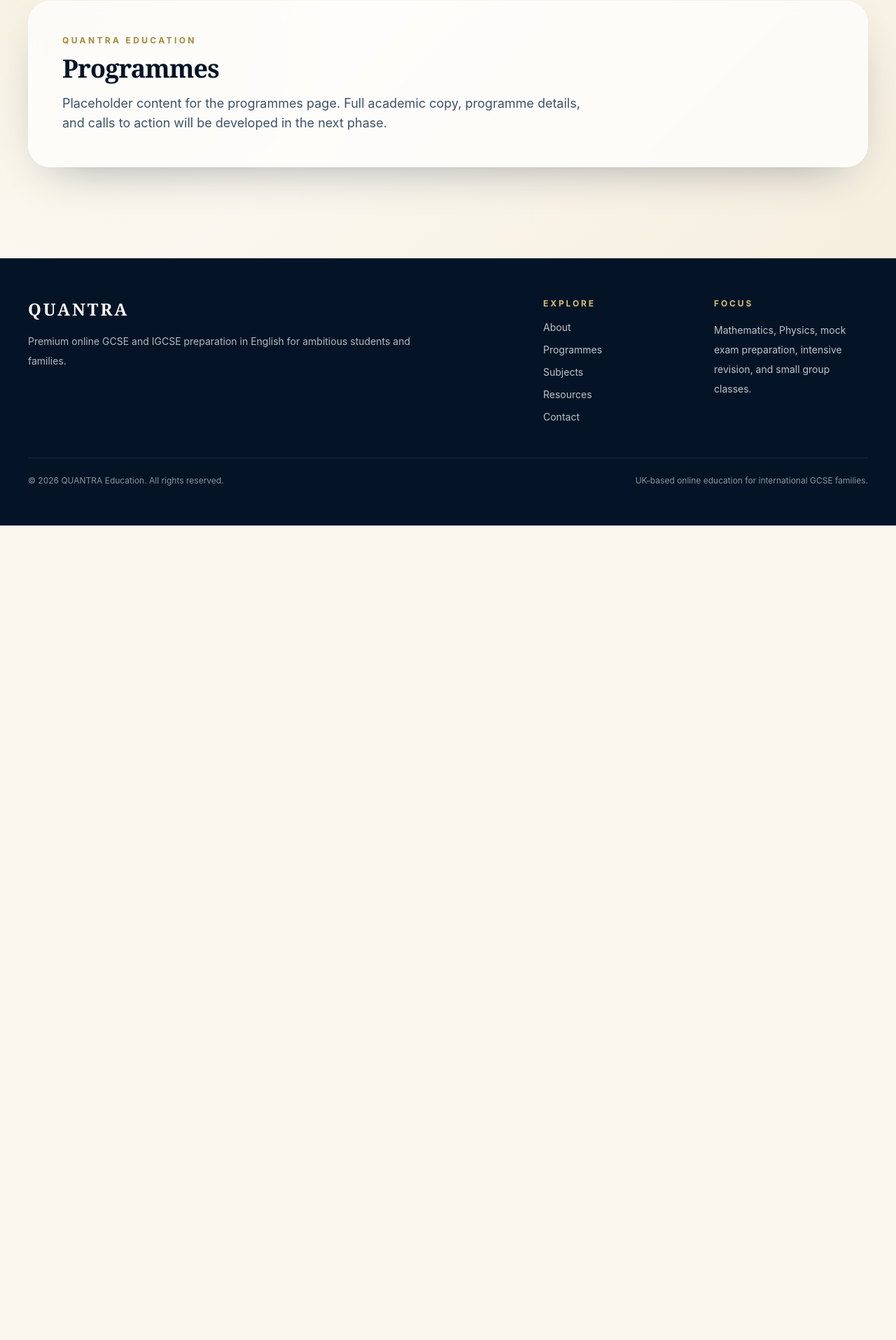
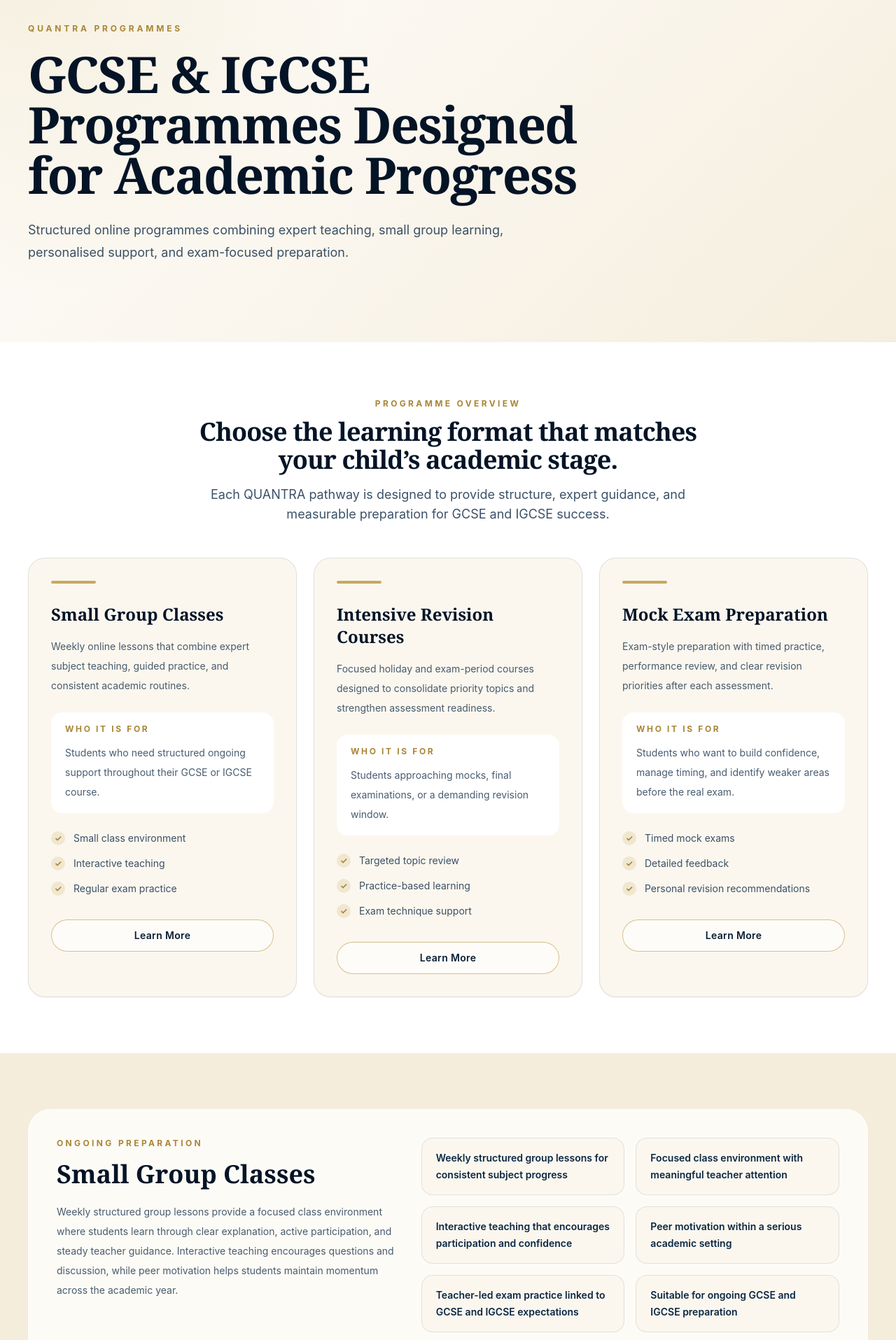
Before and after one commit to muhsinaltintop/quantra, a Next.js app: page /programmes in a window 1280 px wide. Shown: the part 160-2075 px from the top of the page at 70% size. Before the commit the page ends 911 px from the top, so only its background shows below. Built offline with nearby package versions, Linux system fonts and the light colour scheme.

Commit message:
Build programmes page

```diff
--- a/src/app/programmes/page.tsx
+++ b/src/app/programmes/page.tsx
@@ -1,18 +1,192 @@
+import { Button } from "@/components/Button";
 import { Container } from "@/components/Container";
 import { SectionHeading } from "@/components/SectionHeading";
 
+const programmeOverview = [
+  {
+    title: "Small Group Classes",
+    description:
+      "Weekly online lessons that combine expert subject teaching, guided practice, and consistent academic routines.",
+    audience:
+      "Students who need structured ongoing support throughout their GCSE or IGCSE course.",
+    benefits: ["Small class environment", "Interactive teaching", "Regular exam practice"],
+  },
+  {
+    title: "Intensive Revision Courses",
+    description:
+      "Focused holiday and exam-period courses designed to consolidate priority topics and strengthen assessment readiness.",
+    audience:
+      "Students approaching mocks, final examinations, or a demanding revision window.",
+    benefits: ["Targeted topic review", "Practice-based learning", "Exam technique support"],
+  },
+  {
+    title: "Mock Exam Preparation",
+    description:
+      "Exam-style preparation with timed practice, performance review, and clear revision priorities after each assessment.",
+    audience:
+      "Students who want to build confidence, manage timing, and identify weaker areas before the real exam.",
+    benefits: ["Timed mock exams", "Detailed feedback", "Personal revision recommendations"],
+  },
+];
+
+const programmeDetails = [
+  {
+    eyebrow: "Ongoing preparation",
+    title: "Small Group Classes",
+    description:
+      "Weekly structured group lessons provide a focused class environment where students learn through clear explanation, active participation, and steady teacher guidance. Interactive teaching encourages questions and discussion, while peer motivation helps students maintain momentum across the academic year.",
+    points: [
+      "Weekly structured group lessons for consistent subject progress",
+      "Focused class environment with meaningful teacher attention",
+      "Interactive teaching that encourages participation and confidence",
+      "Peer motivation within a serious academic setting",
+      "Teacher-led exam practice linked to GCSE and IGCSE expectations",
+      "Suitable for ongoing GCSE and IGCSE preparation",
+    ],
+  },
+  {
+    eyebrow: "Focused revision",
+    title: "Intensive Revision Courses",
+    description:
+      "Designed for exam periods and school holidays, these courses help students make purposeful use of limited revision time. Lessons focus on high-value topics, careful practice, and exam technique so students can approach assessment windows with greater clarity.",
+    points: [
+      "Designed for exam periods and school holidays",
+      "Focused revision of key topics and common challenge areas",
+      "Practice-based learning to strengthen recall and application",
+      "Exam technique support for clearer, more accurate responses",
+      "Suitable for students who need targeted preparation",
+    ],
+  },
+  {
+    eyebrow: "Exam readiness",
+    title: "Mock Exam Preparation",
+    description:
+      "Mock preparation gives students the experience of working under realistic conditions before high-stakes examinations. Timed papers, careful feedback, and performance review help students understand where marks are gained, where they are lost, and what to revise next.",
+    points: [
+      "Full exam-style practice aligned with GCSE and IGCSE demands",
+      "Timed mock exams to build pace, stamina, and confidence",
+      "Feedback and performance review after completed practice",
+      "Identification of weak areas and recurring mistakes",
+      "Revision recommendations to guide the next stage of study",
+    ],
+  },
+];
+
 export default function ProgrammesPage() {
   return (
-    <section className="academic-pattern min-h-[56vh] py-20">
-      <Container>
-        <div className="rounded-[2rem] border border-white/70 bg-white/70 p-8 shadow-academic backdrop-blur sm:p-12">
+    <>
+      <section className="academic-pattern relative overflow-hidden">
+        <div className="absolute inset-x-0 top-0 h-px bg-gradient-to-r from-transparent via-gold-400/50 to-transparent" />
+        <Container className="py-20 lg:py-28">
+          <div className="max-w-4xl">
+            <p className="mb-5 text-xs font-bold uppercase tracking-[0.32em] text-gold-500">
+              QUANTRA Programmes
+            </p>
+            <h1 className="font-serif text-5xl font-semibold leading-[1.04] tracking-tight text-navy-950 sm:text-6xl lg:text-7xl">
+              GCSE &amp; IGCSE Programmes Designed for Academic Progress
+            </h1>
+            <p className="mt-7 max-w-3xl text-lg leading-8 text-navy-800/80">
+              Structured online programmes combining expert teaching, small group learning, personalised support, and exam-focused preparation.
+            </p>
+          </div>
+        </Container>
+      </section>
+
+      <section className="bg-white py-20">
+        <Container>
           <SectionHeading
-            eyebrow="QUANTRA Education"
-            title="Programmes"
-            description="Placeholder content for the programmes page. Full academic copy, programme details, and calls to action will be developed in the next phase."
+            eyebrow="Programme overview"
+            title="Choose the learning format that matches your child’s academic stage."
+            description="Each QUANTRA pathway is designed to provide structure, expert guidance, and measurable preparation for GCSE and IGCSE success."
+            align="center"
           />
-        </div>
-      </Container>
-    </section>
+          <div className="mt-12 grid gap-6 lg:grid-cols-3">
+            {programmeOverview.map((programme) => (
+              <article key={programme.title} className="flex h-full flex-col rounded-3xl border border-navy-900/10 bg-ivory p-8 shadow-sm transition hover:-translate-y-1 hover:shadow-academic">
+                <div className="mb-7 h-1 w-16 rounded-full bg-gold-400" />
+                <h2 className="font-serif text-2xl font-semibold text-navy-950">{programme.title}</h2>
+                <p className="mt-4 text-sm leading-7 text-navy-800/75">{programme.description}</p>
+                <div className="mt-6 rounded-2xl bg-white px-5 py-4">
+                  <p className="text-xs font-bold uppercase tracking-[0.22em] text-gold-500">Who it is for</p>
+                  <p className="mt-3 text-sm leading-7 text-navy-800/75">{programme.audience}</p>
+                </div>
+                <ul className="mt-6 space-y-3">
+                  {programme.benefits.map((benefit) => (
+                    <li key={benefit} className="flex gap-3 text-sm leading-6 text-navy-800/80">
+                      <span className="mt-0.5 flex h-5 w-5 shrink-0 items-center justify-center rounded-full bg-gold-400/20 text-xs font-bold text-gold-500">✓</span>
+                      {benefit}
+                    </li>
+                  ))}
+                </ul>
+                <Button href="/contact" variant="secondary" className="mt-8 w-full sm:w-auto">
+                  Learn More
+                </Button>
+              </article>
+            ))}
+          </div>
+        </Container>
+      </section>
+
+      <section className="bg-parchment py-20">
+        <Container className="space-y-8">
+          {programmeDetails.map((programme, index) => (
+            <article key={programme.title} className={`grid gap-8 rounded-[2rem] border border-white/70 bg-white/75 p-8 shadow-sm backdrop-blur sm:p-10 lg:grid-cols-[0.9fr_1.1fr] lg:items-start ${index % 2 === 1 ? "lg:[&>*:first-child]:order-2" : ""}`}>
+              <div>
+                <p className="text-xs font-bold uppercase tracking-[0.28em] text-gold-500">{programme.eyebrow}</p>
+                <h2 className="mt-4 font-serif text-3xl font-semibold text-navy-950 sm:text-4xl">{programme.title}</h2>
+                <p className="mt-5 text-sm leading-7 text-navy-800/75">{programme.description}</p>
+              </div>
+              <div className="grid gap-4 sm:grid-cols-2">
+                {programme.points.map((point) => (
+                  <div key={point} className="rounded-2xl border border-navy-900/10 bg-ivory px-5 py-4 text-sm font-semibold leading-6 text-navy-800">
+                    {point}
+                  </div>
+                ))}
+              </div>
+            </article>
+          ))}
+        </Container>
+      </section>
+
+      <section className="bg-navy-950 py-20 text-white">
+        <Container className="grid gap-10 lg:grid-cols-[0.9fr_1.1fr] lg:items-center">
+          <SectionHeading
+            eyebrow="Hybrid learning model"
+            title="Consistent group teaching with targeted one-to-one support."
+            description="QUANTRA uses a hybrid academic model combining standard weekly group lessons with optional one-to-one support. Group lessons provide structure and consistency, while one-to-one sessions give students targeted help where they need it most."
+            tone="dark"
+          />
+          <div className="grid gap-5 sm:grid-cols-2">
+            <div className="rounded-3xl border border-white/10 bg-white/5 p-7">
+              <p className="text-xs font-bold uppercase tracking-[0.24em] text-gold-300">Group lessons</p>
+              <h3 className="mt-4 font-serif text-2xl font-semibold">Structure and consistency</h3>
+              <p className="mt-4 text-sm leading-7 text-white/70">Weekly teaching keeps students accountable, supported, and engaged with a clear academic rhythm.</p>
+            </div>
+            <div className="rounded-3xl border border-white/10 bg-white/5 p-7">
+              <p className="text-xs font-bold uppercase tracking-[0.24em] text-gold-300">One-to-one support</p>
+              <h3 className="mt-4 font-serif text-2xl font-semibold">Targeted individual help</h3>
+              <p className="mt-4 text-sm leading-7 text-white/70">Optional sessions address specific gaps, difficult topics, and personal revision priorities.</p>
+            </div>
+          </div>
+        </Container>
+      </section>
+
+      <section className="academic-pattern py-20">
+        <Container>
+          <div className="rounded-[2rem] border border-white/70 bg-white/75 p-8 text-center shadow-academic backdrop-blur sm:p-12">
+            <p className="text-xs font-bold uppercase tracking-[0.28em] text-gold-500">Free academic assessment</p>
+            <h2 className="mx-auto mt-4 max-w-3xl font-serif text-4xl font-semibold tracking-tight text-navy-950 sm:text-5xl">
+              Find the Right Programme for Your Child
+            </h2>
+            <p className="mx-auto mt-5 max-w-2xl text-base leading-8 text-navy-800/75 sm:text-lg">
+              Start with a free academic assessment and receive guidance on the most suitable learning pathway.
+            </p>
+            <div className="mt-8">
+              <Button href="/contact">Book a Free Assessment</Button>
+            </div>
+          </div>
+        </Container>
+      </section>
+    </>
   );
 }
```
